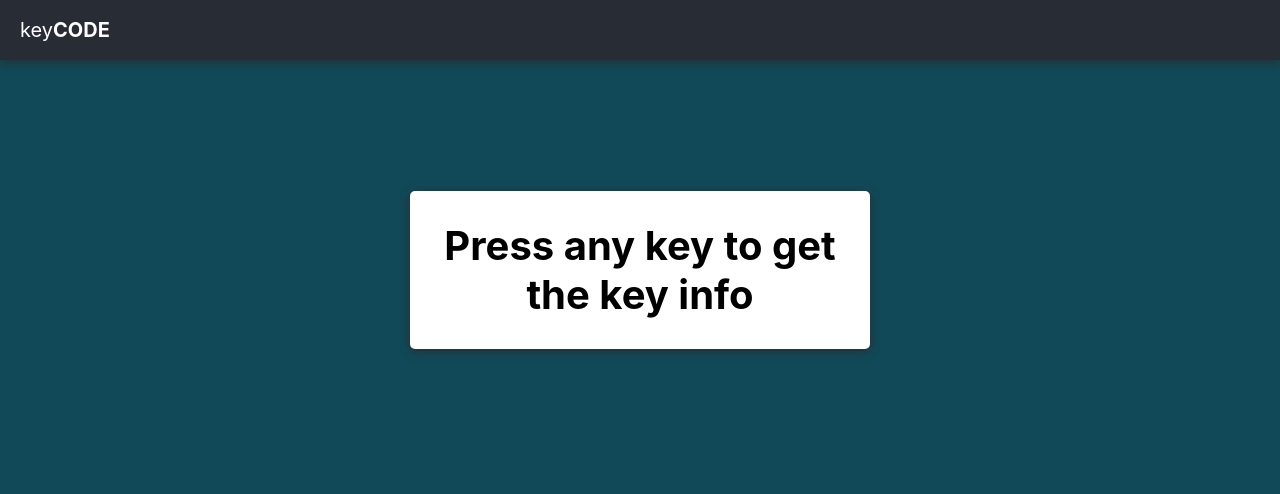
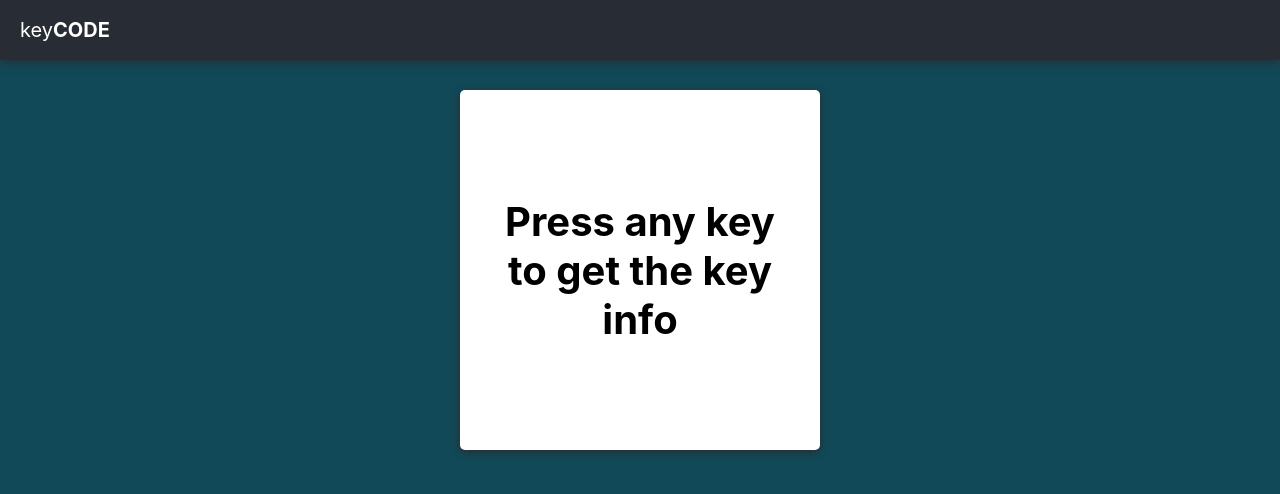
Before and after one commit to SlyTy7/char-code, a React (Create React App) app: page / in a window 1280 px wide. Shown: the top 494 px of the page. Built offline with nearby package versions, Linux system fonts and the light colour scheme; the HTML template or start-up script is replaced by a standard one.

Commit message:
make component conditional

```diff
--- a/src/css/LargeTile.css
+++ b/src/css/LargeTile.css
@@ -5,15 +5,37 @@
   align-items: center;
 }
 .large-tile {
-  max-width: 400px;
+  max-width: 300px;
+  min-height: 300px;
+  width: 100%;
   padding: 30px;
   border-radius: 5px;
   box-shadow: 0px 2px 10px #282c30;
   background-color: white;
   margin: 0 auto;
+  display: flex;
+  justify-content: center;
+  align-items: center;
 }
+/* default heading */
 .heading {
   font-size: 40px;
   margin: 0;
   font-weight: bold;
 }
+/* end default heading */
+/* key info */
+.key-info p.code {
+  margin: 0;
+}
+.key-info p.key {
+  margin: 5px 0 5px 0;
+  font-size: 100px;
+  line-height: 150px;
+  min-height: 150px;
+  font-weight: bold;
+}
+.key-info p.key-code {
+  margin: 15px 0 0 0;
+}
+/* end key info */
--- a/src/modules/LargeTile.js
+++ b/src/modules/LargeTile.js
@@ -3,12 +3,25 @@ import '../css/LargeTile.css';
 
 export default class LargeTile extends React.Component {
   render() {
+    const keyObj = this.props.keyPressed;
+    const key = keyObj ? keyObj.char : "";
+    const keyCode = keyObj ? keyObj.charCode : "";
+    const code = keyObj ? keyObj.code : "";
+    const keyInfo = (
+      <div className="key-info">
+        <p className="code">{code}</p>
+        <p className="key">{key}</p>
+        <p className="key-code">{keyCode}</p>
+      </div>
+    );
+
+    const heading = <p className="heading">Press any key to get the key info</p>;
+    const tileBody = keyObj ? keyInfo : heading ;
+
     return (
       <div className="large-tile-container">
         <div className="large-tile">
-          <p className="heading">
-            {this.props.keyPressed ? this.props.keyPressed.char : "Press any key to get the key info"}
-          </p>
+          {tileBody}
         </div>
       </div>
     );
```
